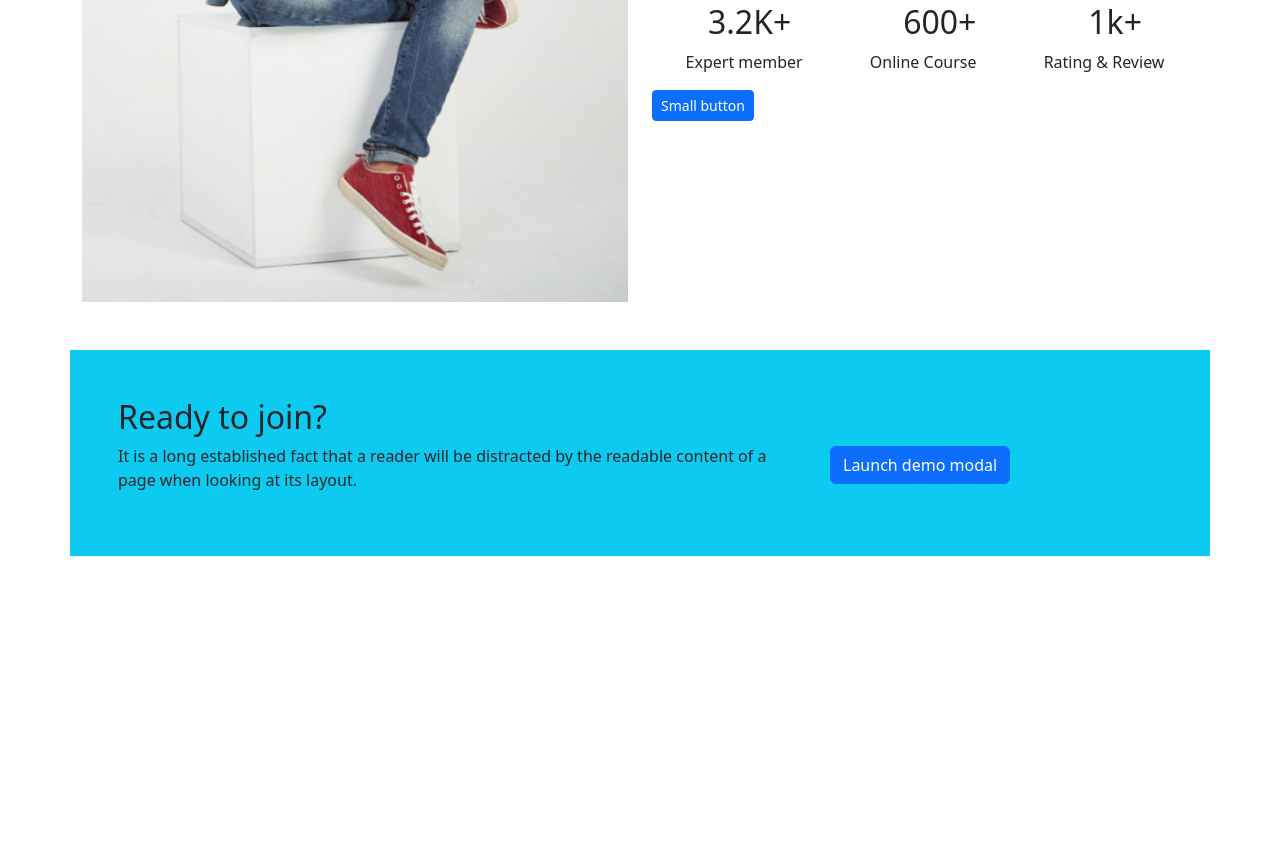
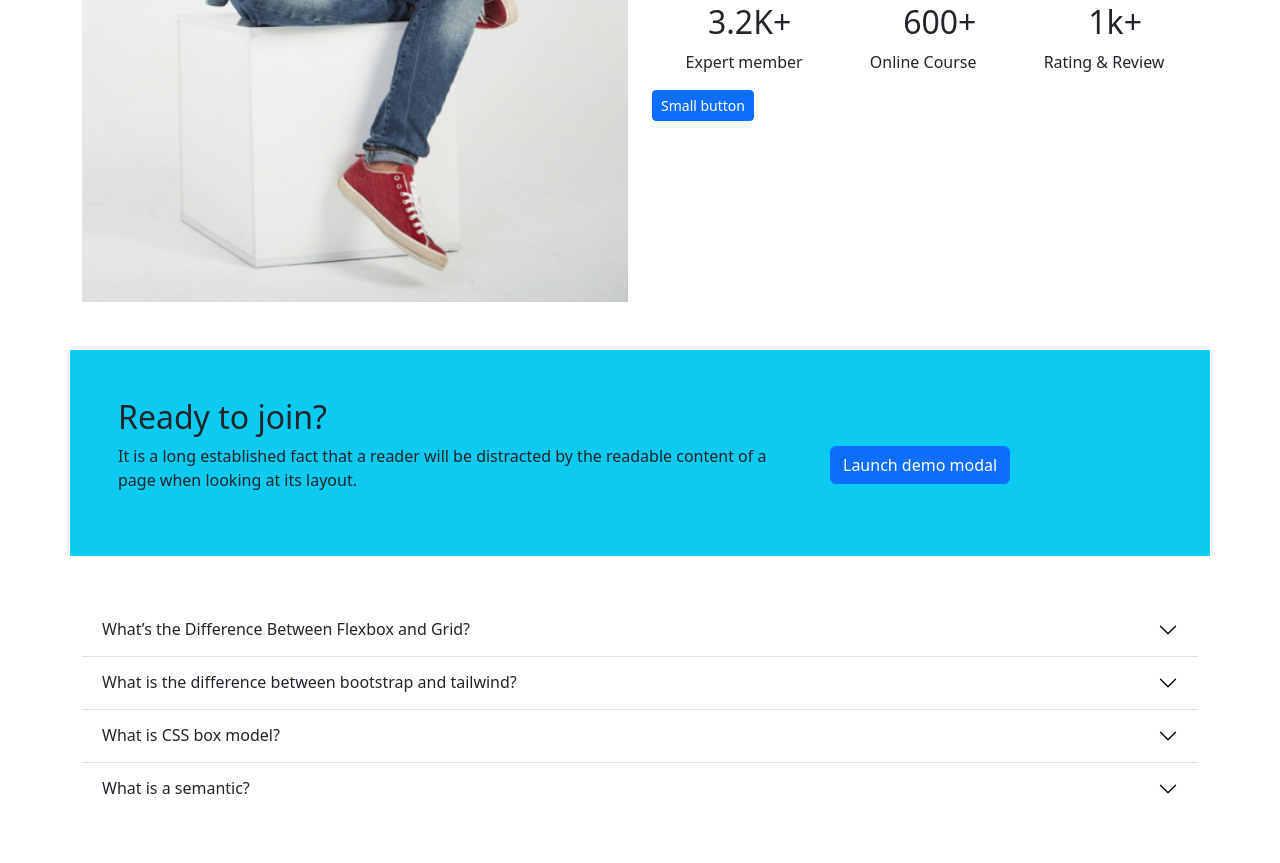
Before and after one commit to Farhadhossain1/EDTech-website, a plain HTML site: page index.html in a window 1280 px wide. Shown: the part 2019-2882 px from the top of the page. Before the commit the page ends 2575 px from the top, so only its background shows below. Drawn offline with nearby package versions, Linux system fonts and the light colour scheme.

Commit message:
Accordion section

```diff
--- a/index.html
+++ b/index.html
@@ -314,3 +314,54 @@
             </div>
           </div>
         </section>
+        <!------------------------- Accordion section ------>
+        <section class="container py-5  ">
+          <div class="accordion accordion-flush" id="accordionFlushExample">
+            <div class="accordion-item">
+              <h2 class="accordion-header" id="flush-headingOne">
+                <button class="accordion-button collapsed" type="button" data-bs-toggle="collapse" data-bs-target="#flush-collapseOne" aria-expanded="false" aria-controls="flush-collapseOne">
+                  What’s the Difference Between Flexbox and Grid?
+                </button>
+              </h2>
+              <div id="flush-collapseOne" class="accordion-collapse collapse" aria-labelledby="flush-headingOne" data-bs-parent="#accordionFlushExample">
+                <div class="accordion-body"> Flexbox is basically content based. It listens to the content and adjusts to it. Grid operates more on the layout level and it is container based, meaning it basically dictates the structure.
+                  <code></code> So, CSS Grid is useful when you want to define a large-scale layout, while CSS Flexbox can be used on a smaller scale for flexible elements.
+
+                  Flexbox can be used for scaling, one-sided aligning, and organizing elements within a container. Grid can be used to create more complex and subtle design layouts, and when there is a gap between block elements.
+                  </div>
+              </div>
+            </div>
+            <div class="accordion-item">
+              <h2 class="accordion-header" id="flush-headingTwo">
+                <button class="accordion-button collapsed" type="button" data-bs-toggle="collapse" data-bs-target="#flush-collapseTwo" aria-expanded="false" aria-controls="flush-collapseTwo">
+                  What is the difference between bootstrap and tailwind?
+                </button>
+              </h2>
+              <div id="flush-collapseTwo" class="accordion-collapse collapse" aria-labelledby="flush-headingTwo" data-bs-parent="#accordionFlushExample">
+                <div class="accordion-body">Bootstrap's utility and layout classes provide you with everything you need to style a responsive webpage. With Tailwind, however, you are much more involved in styling the webpage because you end up having to create your own components using the utility classes that the framework offers.</div>
+              </div>
+            </div>
+            <div class="accordion-item">
+              <h2 class="accordion-header" id="flush-headingThree">
+                <button class="accordion-button collapsed" type="button" data-bs-toggle="collapse" data-bs-target="#flush-collapseThree" aria-expanded="false" aria-controls="flush-collapseThree">
+                  What is CSS box model?
+                </button>
+              </h2>
+              <div id="flush-collapseThree" class="accordion-collapse collapse" aria-labelledby="flush-headingThree" data-bs-parent="#accordionFlushExample">
+                <div class="accordion-body">In CSS, the term "box model" is used when talking about design and layout.
+
+                  The CSS box model is essentially a box that wraps around every HTML element. It consists of: margins, borders, padding, and the actual content.</div>
+              </div>
+            </div>
+            <div class="accordion-item">
+              <h2 class="accordion-header" id="flush-headingFour">
+                <button class="accordion-button collapsed" type="button" data-bs-toggle="collapse" data-bs-target="#flush-collapseFour" aria-expanded="false" aria-controls="flush-collapseFour">
+                  What is a semantic?
+                </button>
+              </h2>
+              <div id="flush-collapseFour" class="accordion-collapse collapse" aria-labelledby="flush-headingFour" data-bs-parent="#accordionFlushExample">
+                <div class="accordion-body">Semantics is the study of meaning in language. It can be applied to entire texts or to single words. For example, "destination" and "last stop" technically mean the same thing, but students of semantics analyze their subtle shades of meaning.</div>
+              </div>
+            </div>
+          </div>
+        </section>
```
